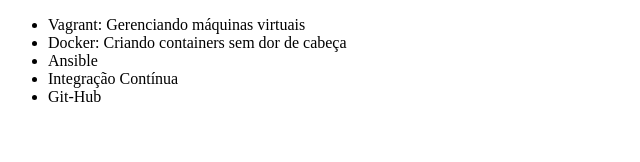
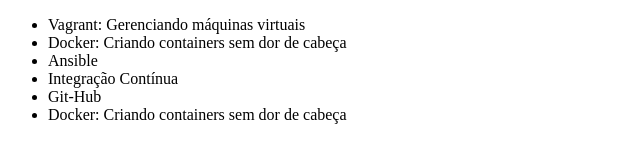
Before and after one commit to lucaAPNT/alura-git, a plain HTML site: page index.html in a window 1280 px wide. Shown: the whole page, without its empty margins (0-640 px from the left). Drawn offline with Linux system fonts and the light colour scheme.

Commit message:
Adicionando curso de docker

```diff
--- a/index.html
+++ b/index.html
@@ -11,6 +11,7 @@
         <li>Ansible</li>
         <li>Integração Contínua</li>
         <li>Git-Hub</li>
+        <li>Docker: Criando containers sem dor de cabeça</li>
     </ul>
 </body>
 </html>
```
